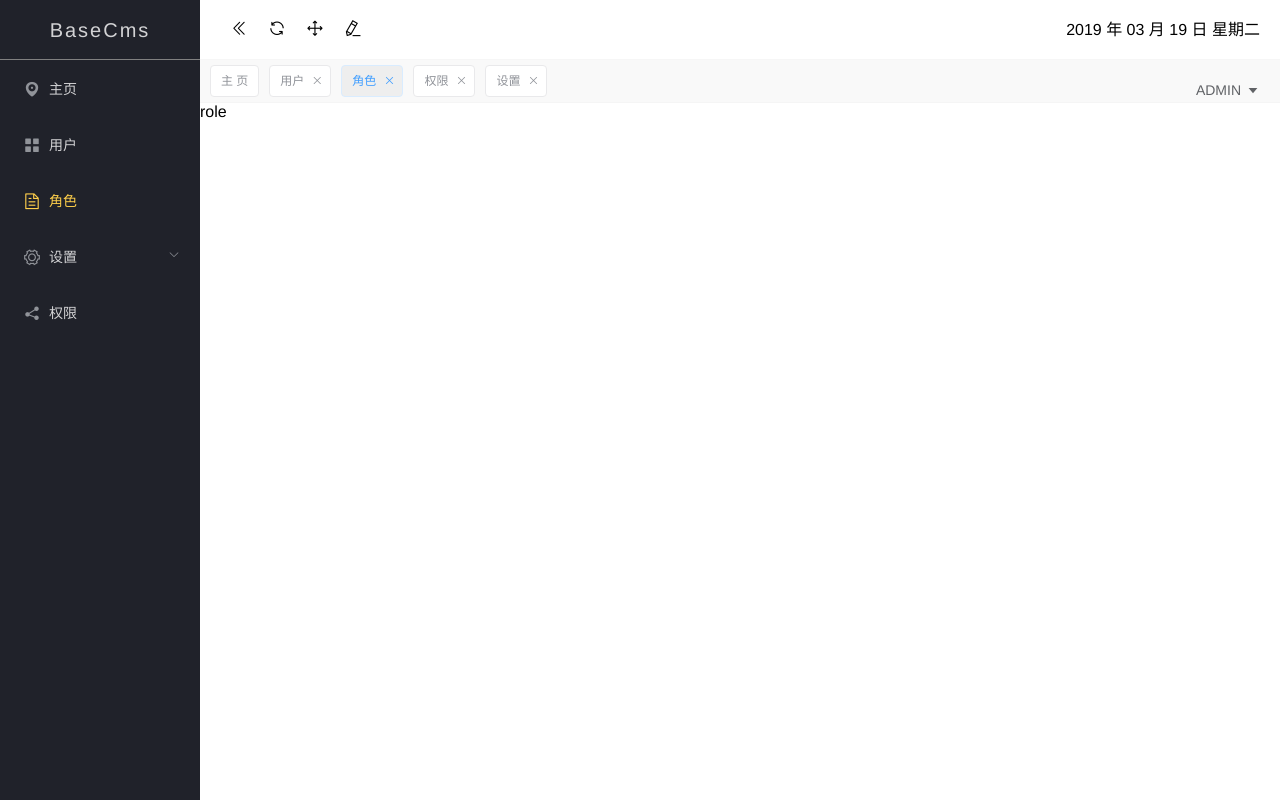
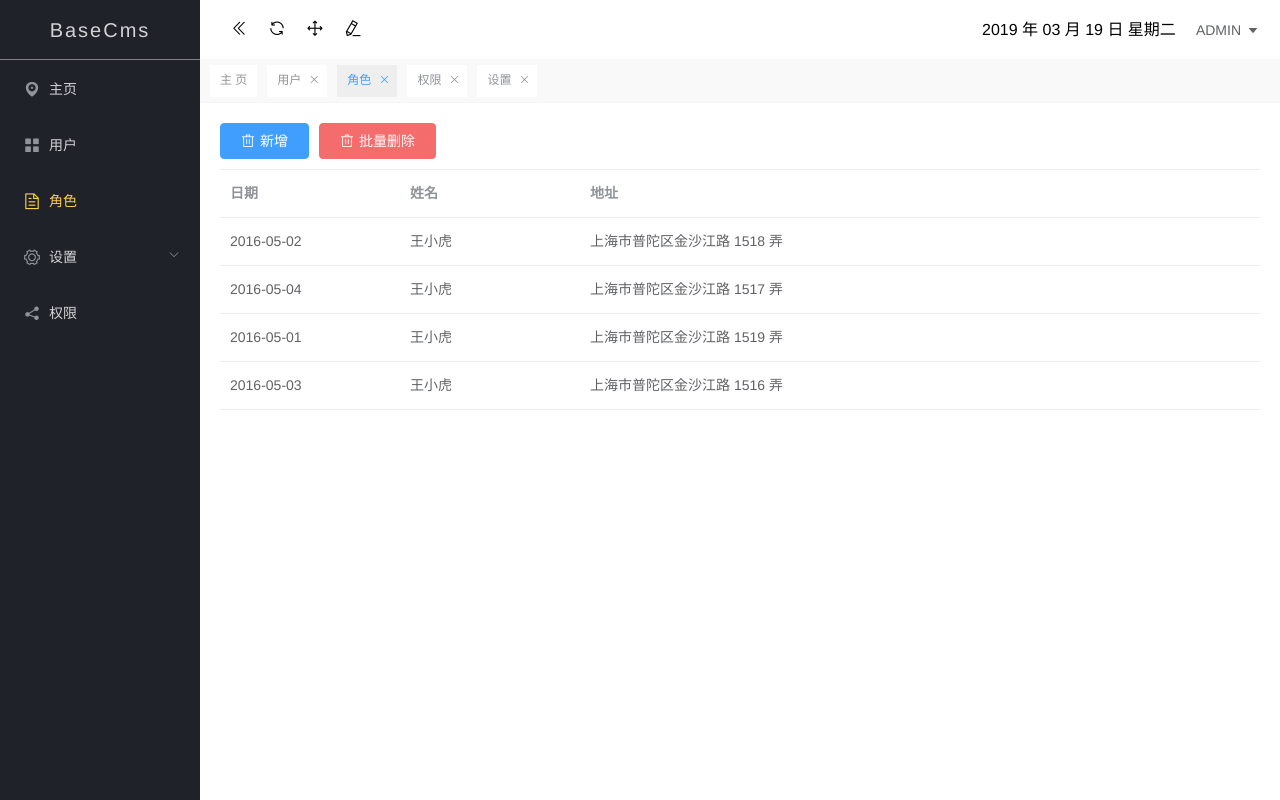
Before and after one commit to imxiaoer/BaseCms, a Vue app: page /role in a window 1280 px wide. Built offline with nearby package versions, Linux system fonts and the light colour scheme; no server answers.

Commit message:
日常开发

```diff
--- a/src/components/head/head.vue
+++ b/src/components/head/head.vue
@@ -15,7 +15,7 @@
           <i class="el-icon-edit"></i>
         </button>
       </el-col>
-      <el-col :span="6" align="right">
+      <el-col :span="10" align="right">
         <span>{{ utils.todayDate() }}</span>
         <el-dropdown trigger="click" class="user-name" @command="handleCommand">
           <span class="el-dropdown-link">
--- a/src/components/toolbox/toolbox.vue
+++ b/src/components/toolbox/toolbox.vue
@@ -1,6 +1,7 @@
 <template>
   <div class="tool-box">
-    tool box
+    <el-button size="medium" type="primary" icon="el-icon-delete">新增</el-button>
+    <el-button size="medium" type="danger" icon="el-icon-delete">批量删除</el-button>
   </div>
 </template>
 
@@ -12,6 +13,7 @@ export default {
 
 <style lang="scss" scoped>
 .tool-box {
-  color: red;
+  border-bottom: 1px solid #eee;
+  padding-bottom: 10px;
 }
 </style>
--- a/src/views/Home.vue
+++ b/src/views/Home.vue
@@ -1,6 +1,6 @@
 <template>
   <el-container class="home-box">
-    <el-aside width="asideWidth">
+    <el-aside width="200px">
       <div class="logo">
         BaseCms
       </div>
@@ -53,6 +53,8 @@ export default {
         border-bottom: 1px solid #f5f5f5;
         .el-tag {
           margin: 0 5px;
+          border-radius: 0;
+          border: none;
           cursor: pointer;
         }
       }
--- a/src/views/role/Role.vue
+++ b/src/views/role/Role.vue
@@ -1,14 +1,53 @@
 <template>
   <div class="role-box">
-    role
+    <toolbox/>
+    <el-table
+      :data="tableData"
+      style="width: 100%">
+      <el-table-column
+        prop="date"
+        label="日期"
+        width="180">
+      </el-table-column>
+      <el-table-column
+        prop="name"
+        label="姓名"
+        width="180">
+      </el-table-column>
+      <el-table-column
+        prop="address"
+        label="地址">
+      </el-table-column>
+    </el-table>
   </div>
 </template>
 
 <script>
+import toolbox from '@/components/toolbox/toolbox'
 export default {
+  components: {
+    toolbox
+  },
   data () {
     return {
-      list: []
+      list: [],
+      tableData: [{
+        date: '2016-05-02',
+        name: '王小虎',
+        address: '上海市普陀区金沙江路 1518 弄'
+      }, {
+        date: '2016-05-04',
+        name: '王小虎',
+        address: '上海市普陀区金沙江路 1517 弄'
+      }, {
+        date: '2016-05-01',
+        name: '王小虎',
+        address: '上海市普陀区金沙江路 1519 弄'
+      }, {
+        date: '2016-05-03',
+        name: '王小虎',
+        address: '上海市普陀区金沙江路 1516 弄'
+      }]
     }
   },
   mounted () {
@@ -24,3 +63,9 @@ export default {
   }
 }
 </script>
+
+<style lang="scss" scoped>
+.role-box {
+  padding: 20px;
+}
+</style>
```
